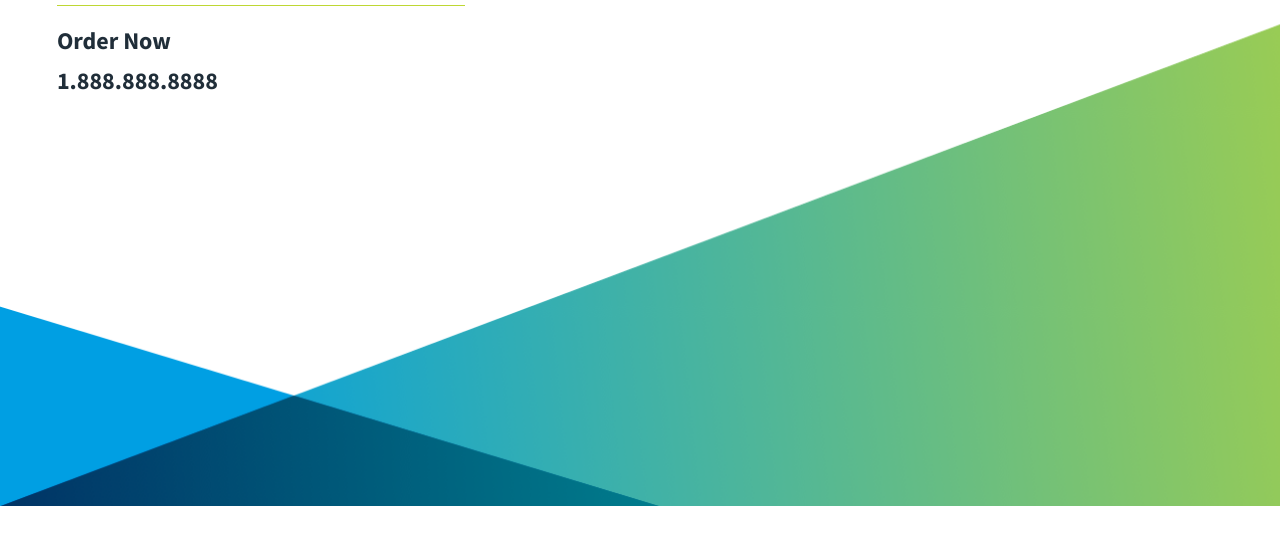
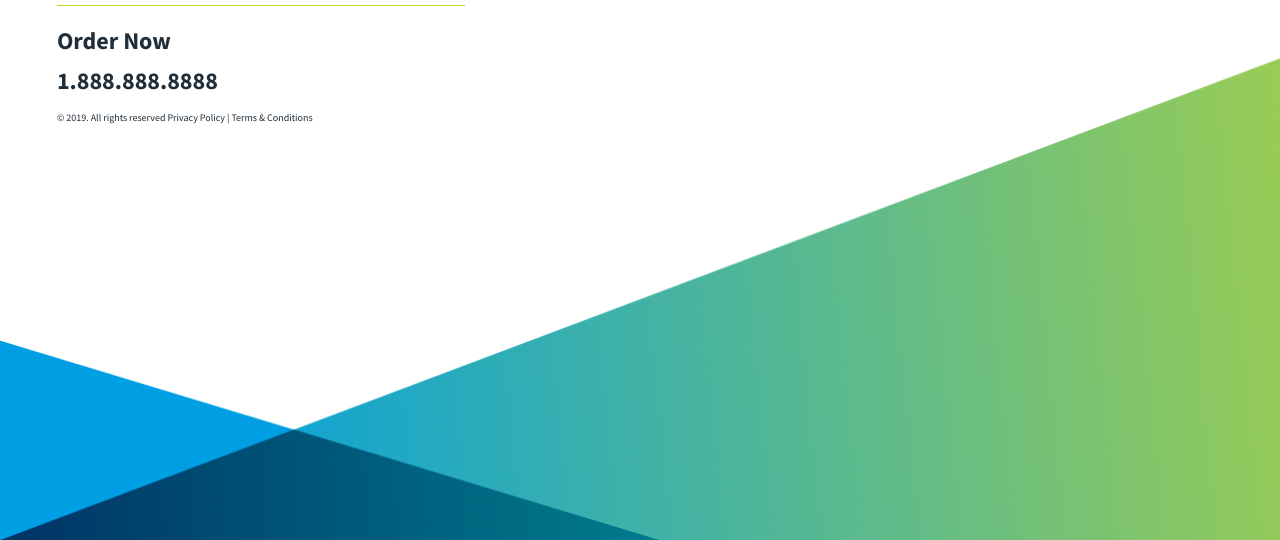
Before and after one commit to mhigbee/bruner-dynamics-gatsby, a Gatsby site: page / in a window 1280 px wide. Shown: the part 3346-3886 px from the top of the page. Before the commit the page ends 3852 px from the top, so only its background shows below. Built offline with nearby package versions, Linux system fonts and the light colour scheme; Gatsby itself is replaced by a stand-in of ours.

Commit message:
Finishing up footer

```diff
--- a/src/components/footer.js
+++ b/src/components/footer.js
@@ -45,6 +45,10 @@ const StyledFooter = styled.div`
   .phone-number {
     font-weight: 700;
   }
+
+  .footer-legal-links {
+    font-size: 10px;
+  }
 `
 
 const Footer = () => (
@@ -60,6 +64,7 @@ const Footer = () => (
             <div className="footer-legal">
               <h4>Order Now</h4>
               <h4 className="phone-number">1.888.888.8888</h4>
+              <p className="footer-legal-links">© 2019. All rights reserved Privacy Policy  |  Terms & Conditions</p>
             </div>
           </div>
         </div>
```
